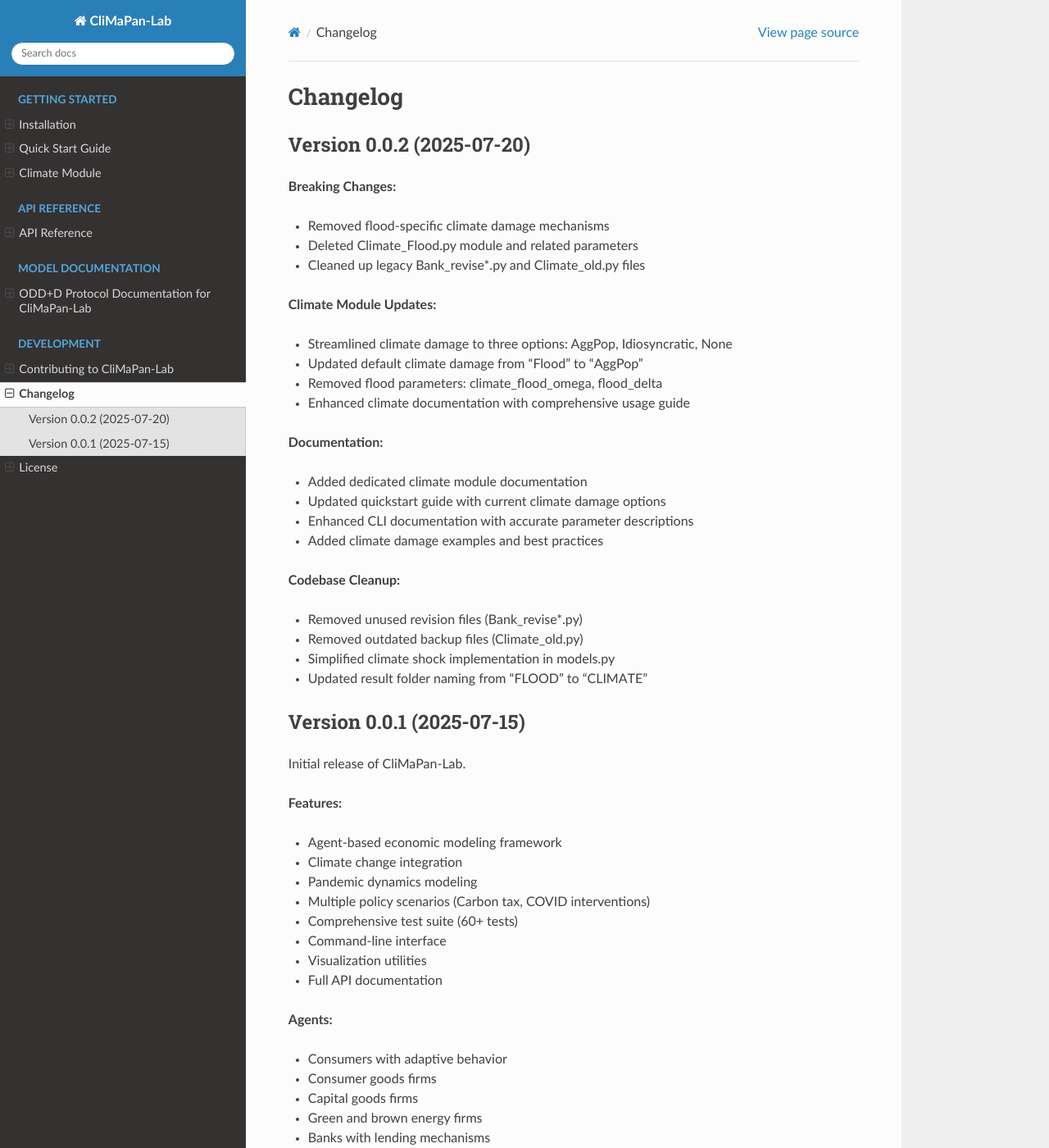
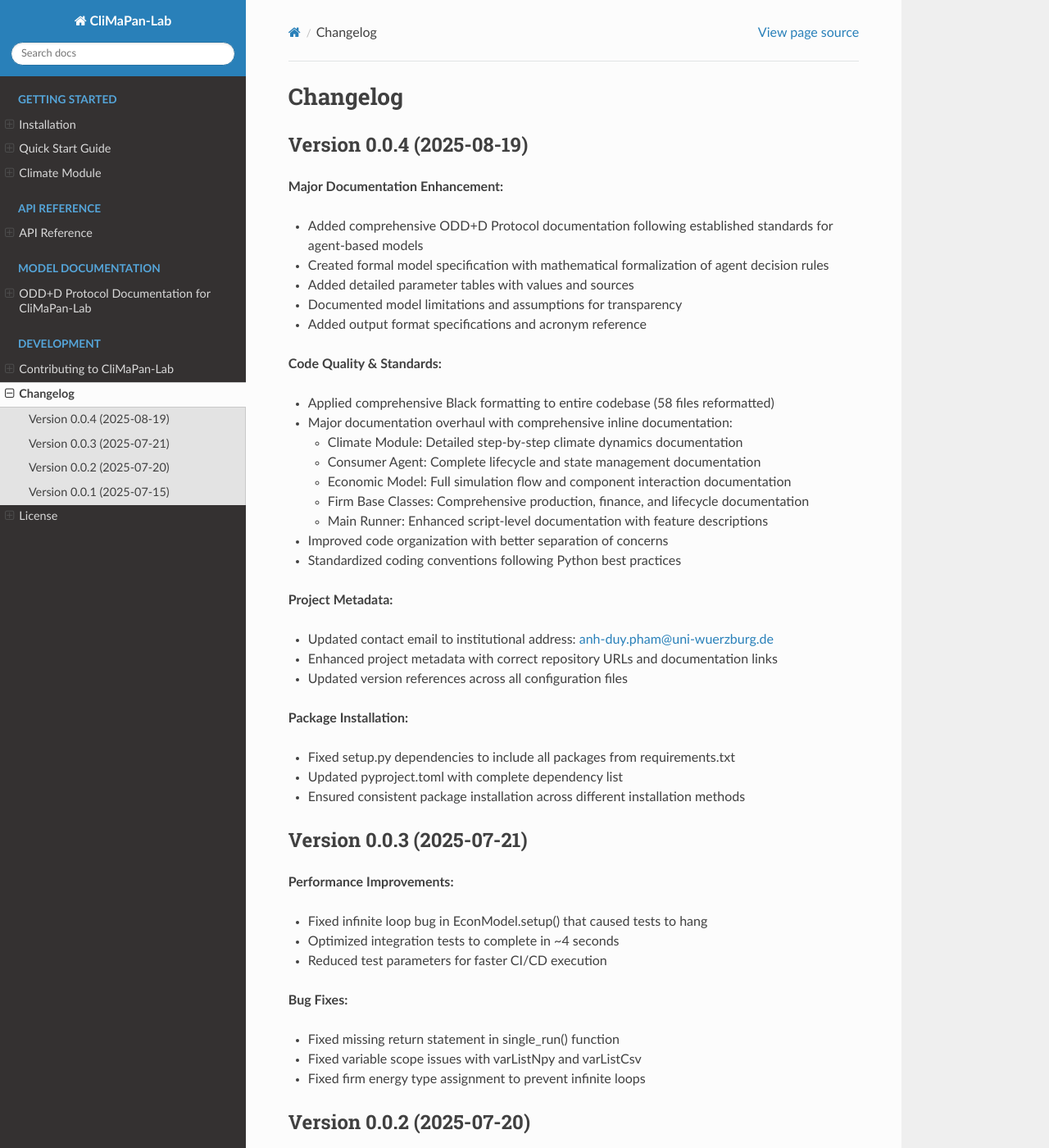
Before and after one commit to a11to1n3/CliMaPan-Lab, a Sphinx documentation site: the page built from docs/changelog.rst, in a window 1280 px wide and 1400 px high. Shown: the whole window at 82% size. Built offline with Sphinx 7.4.7 and the Read the Docs theme 3.1.0, drawn with Linux system fonts in a browser that asks for light colours.

Commit message:
updated changelog

```diff
--- a/docs/changelog.rst
+++ b/docs/changelog.rst
@@ -1,5 +1,57 @@
 Changelog
 =========
+
+Version 0.0.4 (2025-08-19)
+---------------------------
+
+**Major Documentation Enhancement:**
+
+* Added comprehensive ODD+D Protocol documentation following established standards for agent-based models
+* Created formal model specification with mathematical formalization of agent decision rules
+* Added detailed parameter tables with values and sources
+* Documented model limitations and assumptions for transparency
+* Added output format specifications and acronym reference
+
+**Code Quality & Standards:**
+
+* Applied comprehensive Black formatting to entire codebase (58 files reformatted)
+* Major documentation overhaul with comprehensive inline documentation:
+
+  - Climate Module: Detailed step-by-step climate dynamics documentation
+  - Consumer Agent: Complete lifecycle and state management documentation
+  - Economic Model: Full simulation flow and component interaction documentation
+  - Firm Base Classes: Comprehensive production, finance, and lifecycle documentation
+  - Main Runner: Enhanced script-level documentation with feature descriptions
+
+* Improved code organization with better separation of concerns
+* Standardized coding conventions following Python best practices
+
+**Project Metadata:**
+
+* Updated contact email to institutional address: anh-duy.pham@uni-wuerzburg.de
+* Enhanced project metadata with correct repository URLs and documentation links
+* Updated version references across all configuration files
+
+**Package Installation:**
+
+* Fixed setup.py dependencies to include all packages from requirements.txt
+* Updated pyproject.toml with complete dependency list
+* Ensured consistent package installation across different installation methods
+
+Version 0.0.3 (2025-07-21)
+---------------------------
+
+**Performance Improvements:**
+
+* Fixed infinite loop bug in EconModel.setup() that caused tests to hang
+* Optimized integration tests to complete in ~4 seconds
+* Reduced test parameters for faster CI/CD execution
+
+**Bug Fixes:**
+
+* Fixed missing return statement in single_run() function
+* Fixed variable scope issues with varListNpy and varListCsv
+* Fixed firm energy type assignment to prevent infinite loops
 
 Version 0.0.2 (2025-07-20)
 ---------------------------
```
Also changed, not shown: CHANGELOG.md (+10 -0 lines).
